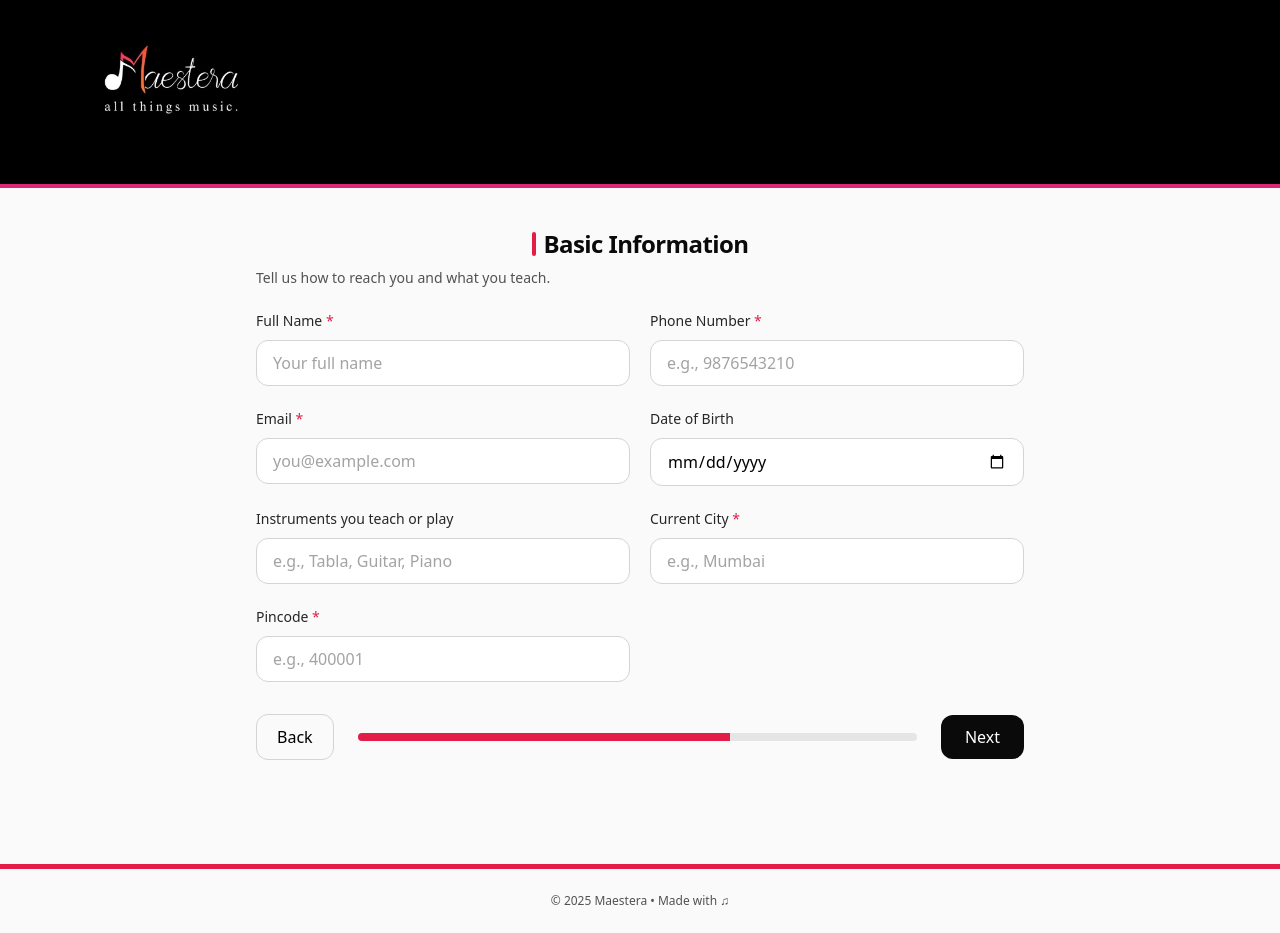
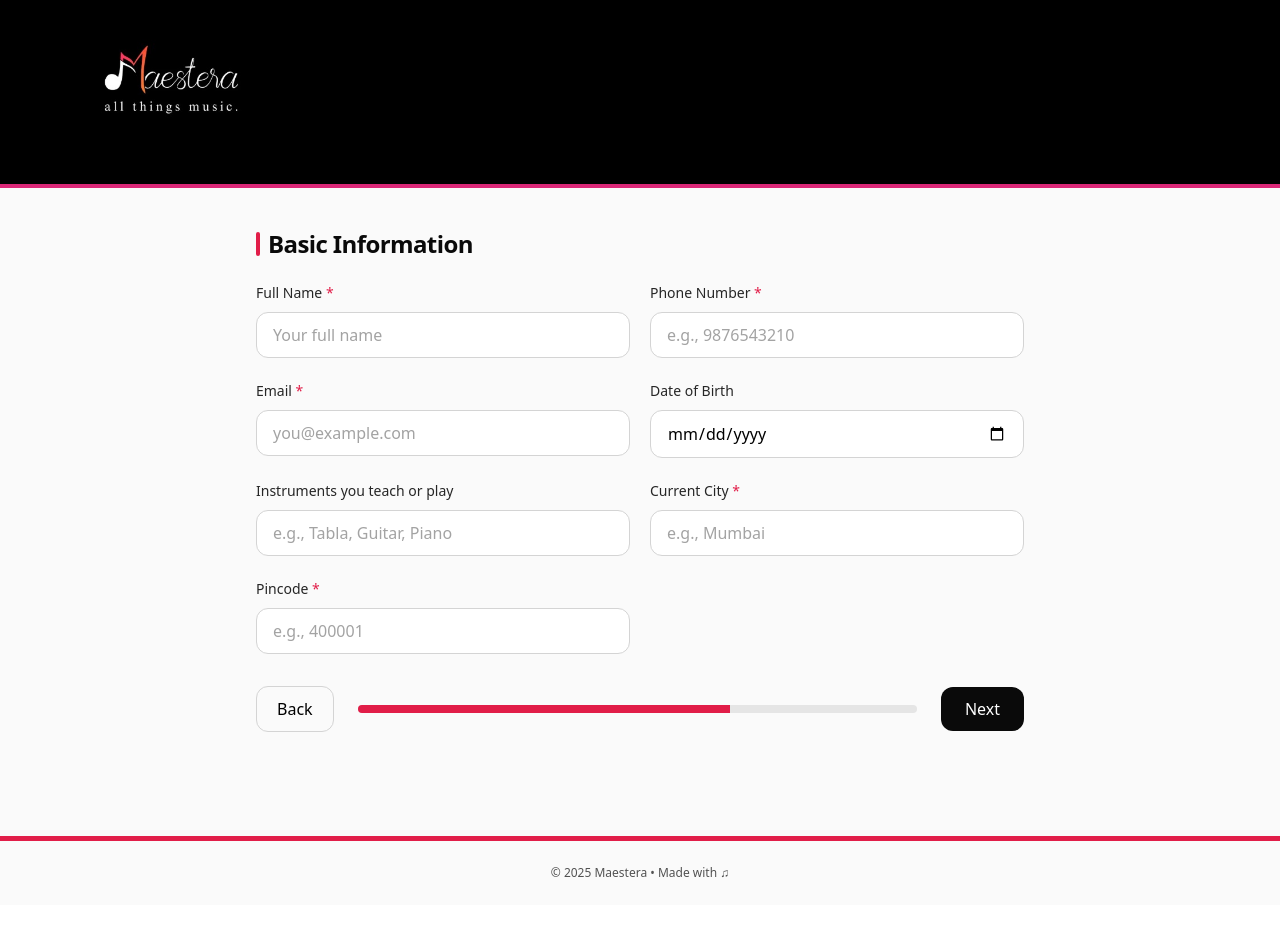
Before and after one commit to sudhanshuXd07/maestera-onboarding, a React (Vite) app: page / in a window 1280 px wide. Both pictures are taken after a click on the button "Continue". After the commit the page ends 905 px from the top, so only its background shows below. Built offline with nearby package versions, Linux system fonts and the light colour scheme.

Commit message:
change the basic info heading position

```diff
--- a/src/App.jsx
+++ b/src/App.jsx
@@ -19,7 +19,7 @@ const brand = {
 const Section = ({ title, subtitle, children }) => (
   <div className="w-full max-w-3xl mx-auto">
     {/* Title centered with vertical red line */}
-    <div className="flex justify-center items-center mb-2 text-center">
+    <div className="flex items-center mb-2 ">
       <span className="inline-block h-6 w-1 rounded bg-rose-600 mr-2" />
       <h2 className="text-2xl font-semibold text-[#0a0a0a] tracking-tight">
         {title}
@@ -347,7 +347,6 @@ export default function App() {
             >
               <Section
                 title="Basic Information"
-                subtitle="Tell us how to reach you and what you teach."
               >
                 <div className="grid grid-cols-1 md:grid-cols-2 gap-5">
                   <Field label="Full Name" required>
```
